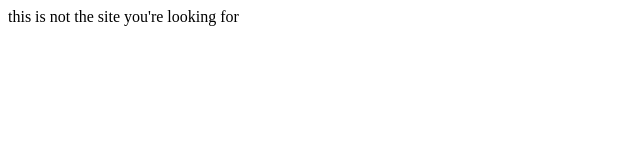
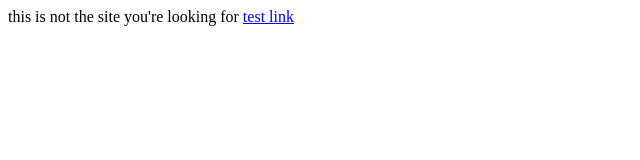
Before and after one commit to fool/netlify-static-test, a plain HTML site: page index.html in a window 1280 px wide. Shown: the full height of the page, 0-640 px from the left. Drawn offline with Linux system fonts and the light colour scheme.

Commit message:
now with test link

```diff
--- a/index.html
+++ b/index.html
@@ -2,4 +2,5 @@
 <title>stop looking at me</title>
 <body>this is not the site you're looking for</body>
 <!-- top secret info -->
+<a href=link.html>test link</a>
 </html>
```
Also changed, not shown: link.html (added).
